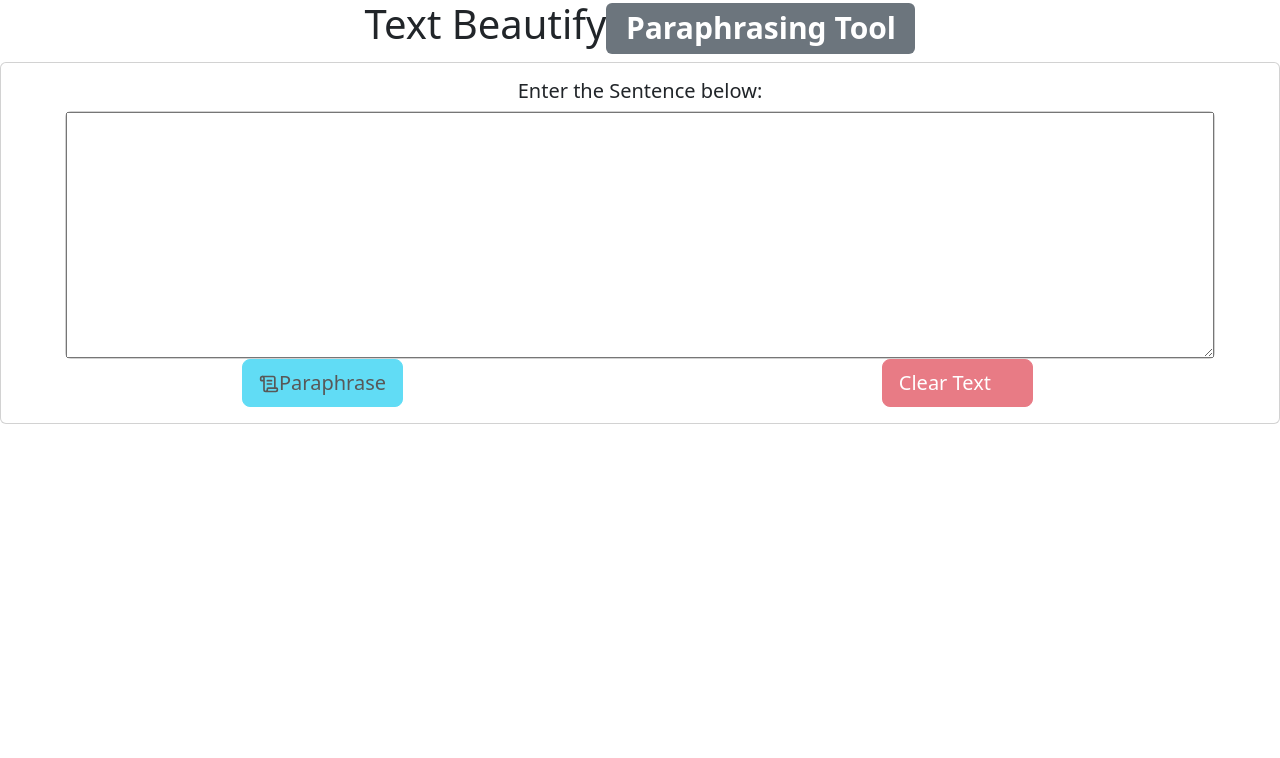
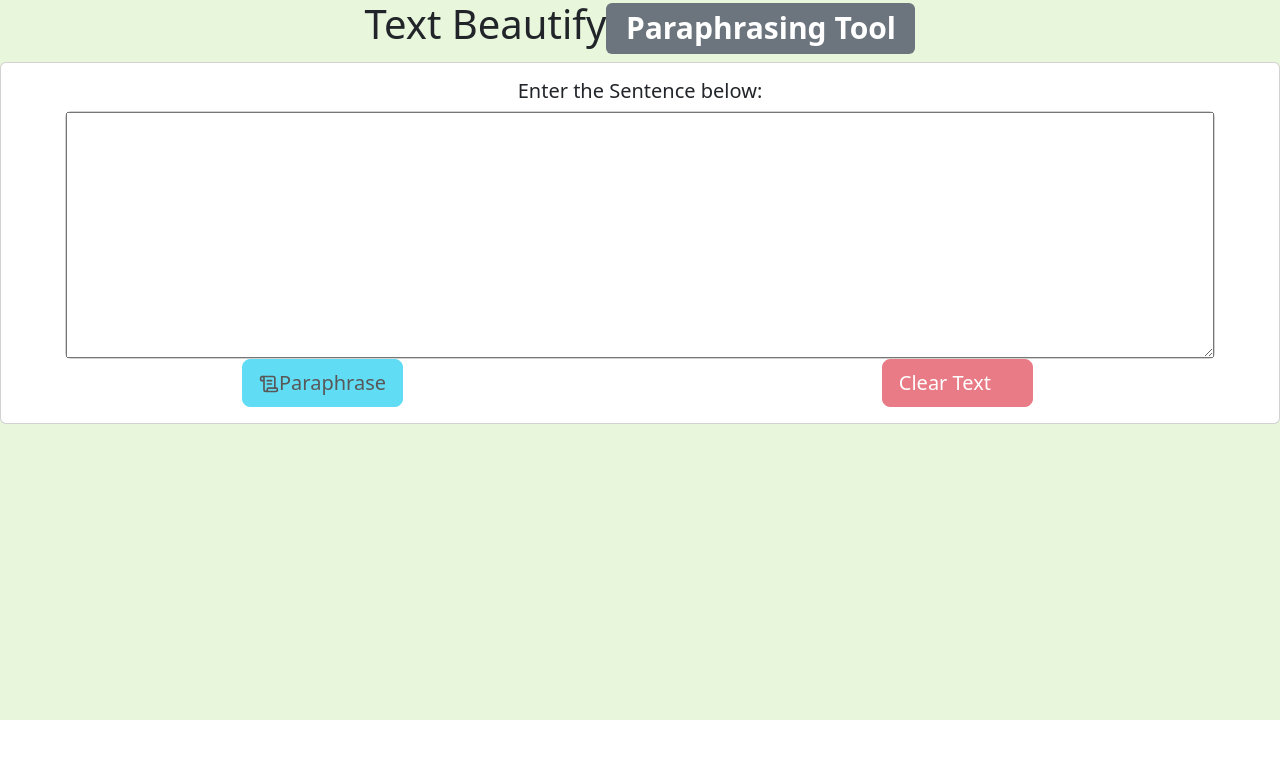
Before and after one commit to JanmejayM/Text-Beautify, a React (Vite) app: page / in a window 1280 px wide. Shown: the top 758 px of the page. Built offline with nearby package versions, Linux system fonts and the light colour scheme; some icons are missing.

Commit message:
backroud changes

```diff
--- a/src/App.css
+++ b/src/App.css
@@ -2,7 +2,10 @@
 
 .App{
     text-align: center;
-    position:relative;
+
+    background-color: rgb(232, 246, 220);
+    height: 90vh;
+    margin: 0;
 }
 .display-section-card{
     height: 100%;
--- a/src/App.jsx
+++ b/src/App.jsx
@@ -14,6 +14,8 @@ function App() {
 
   return (
 
+
+
     <div className="App">
 
       <div className="header">
@@ -29,20 +31,12 @@ function App() {
       <div className='display-section-card'>
       <DisplayText setResult={setResult} setShow={setShow}/>
 
-      </div>
-
-
-      <div className="text-center" style={{marginTop:"50px"}}>
-      <div>
-
-  <br />
-  <br />
-
   {
             show  ?<Spinner color='info'>
             Loading...
           </Spinner>:
-  <Toast isOpen={result!==""}>
+          <div style={{padding:'10px',justifyContent:'center',display:'flex'}}>
+          <Toast isOpen={result!==""} className='bg-warning' >
           <ToastHeader toggle={()=>result!==""}>
             You can also write:
           </ToastHeader>
@@ -50,11 +44,20 @@ function App() {
             {result}
           </ToastBody>
         </Toast>
+        </div>
   }
 
       </div>
+
+
+
+
+
+
+
 </div>
-    </div>
+
+
   );
 }
 
```
Lines whose indentation alone changed are shown as unchanged.
